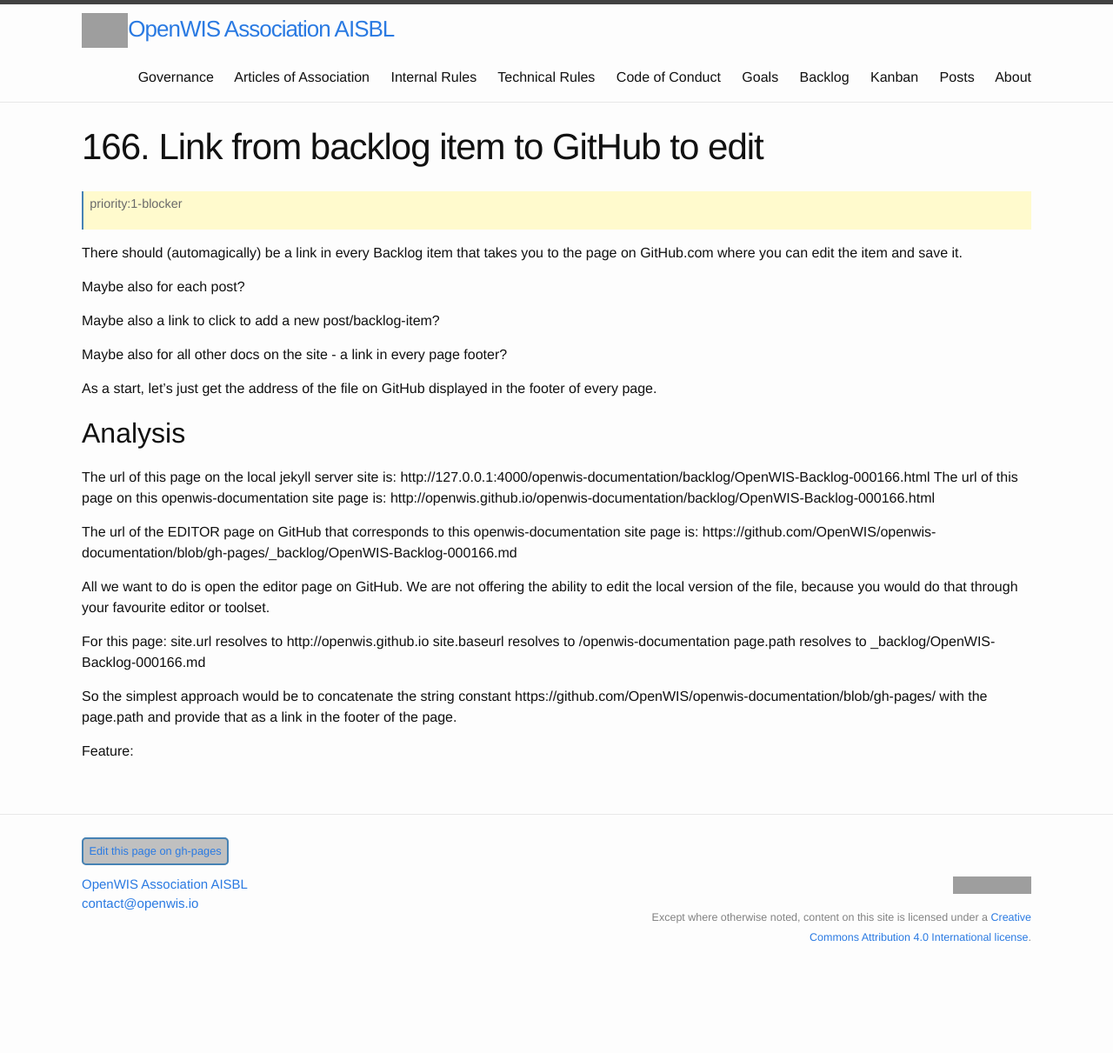
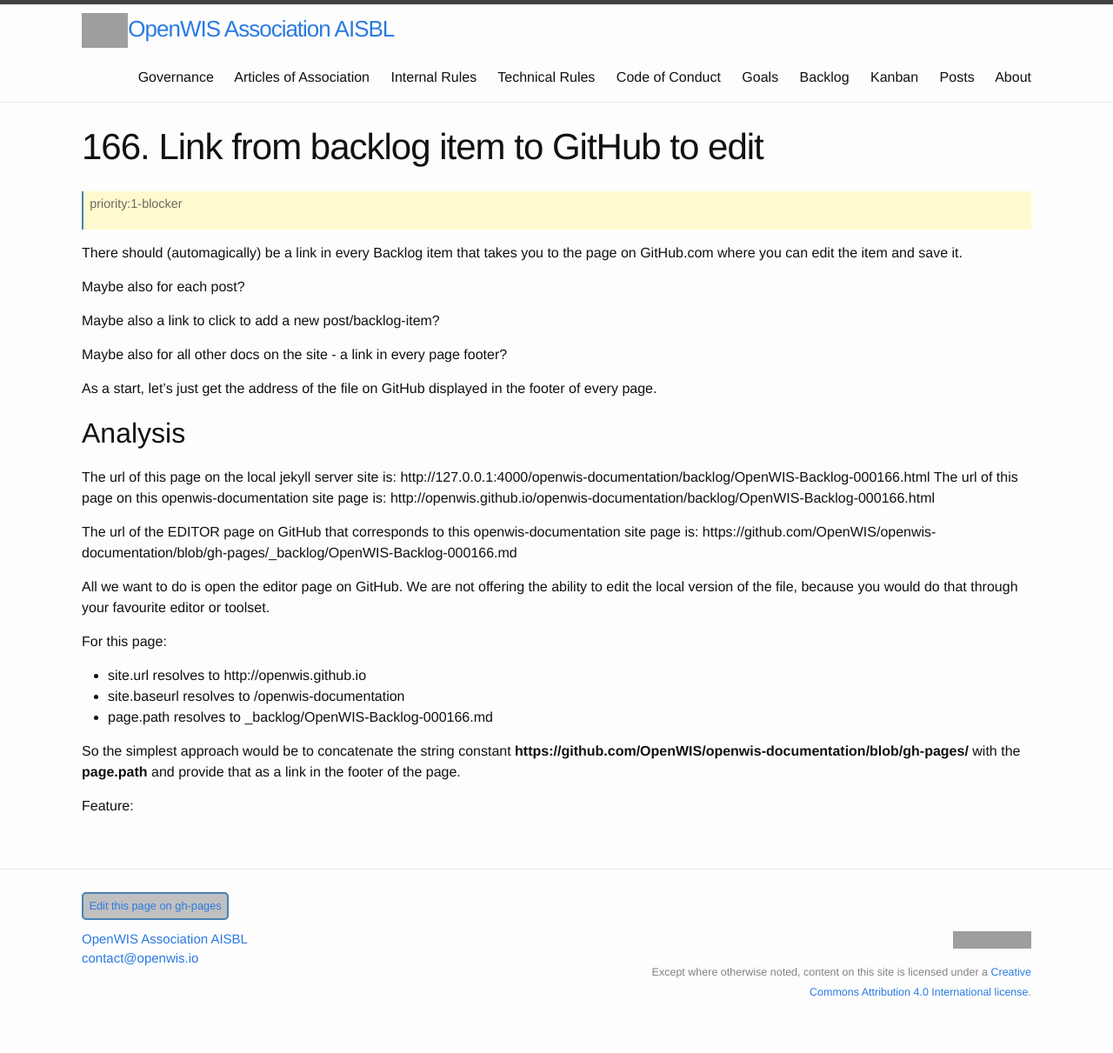
Before and after one commit to OpenWIS/openwis-documentation, a Jekyll site: the page built from _kanban/OpenWIS-Backlog-000166.md, in a window 1280 px wide. Shown: the whole page at 87% size. Built offline with Jekyll 4.4.1, drawn with Linux system fonts in a browser that asks for light colours; before the commit the page ends 1148 px from its top, so only the background shows below that; grey boxes are pictures that could not be loaded.

```diff
--- a/_kanban/OpenWIS-Backlog-000166.md
+++ b/_kanban/OpenWIS-Backlog-000166.md
@@ -35,9 +35,10 @@ The url of the EDITOR page on GitHub that corresponds to this openwis-documentat
 All we want to do is open the editor page on GitHub.  We are not offering the ability to edit the local version of the file, because you would do that through your favourite editor or toolset.
 
 For this page:
- site.url resolves to http://openwis.github.io
- site.baseurl resolves to /openwis-documentation
- page.path resolves to _backlog/OpenWIS-Backlog-000166.md
 
- So the simplest approach would be to concatenate the string constant https://github.com/OpenWIS/openwis-documentation/blob/gh-pages/
- with the page.path and provide that as a link in the footer of the page.
+  - site.url resolves to http://openwis.github.io
+  - site.baseurl resolves to /openwis-documentation
+  - page.path resolves to _backlog/OpenWIS-Backlog-000166.md
+
+ So the simplest approach would be to concatenate the string constant **https://github.com/OpenWIS/openwis-documentation/blob/gh-pages/**
+ with the **page.path** and provide that as a link in the footer of the page.
```
